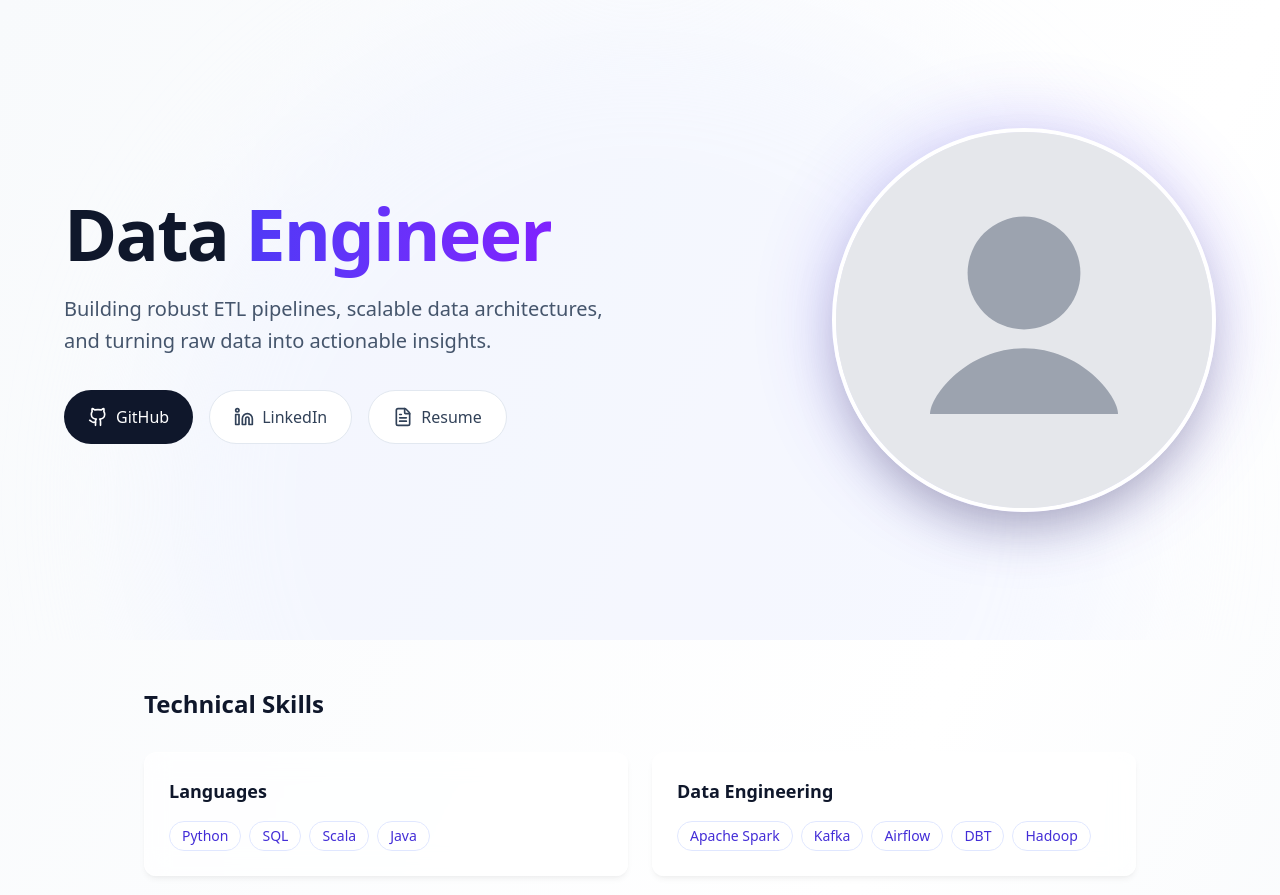
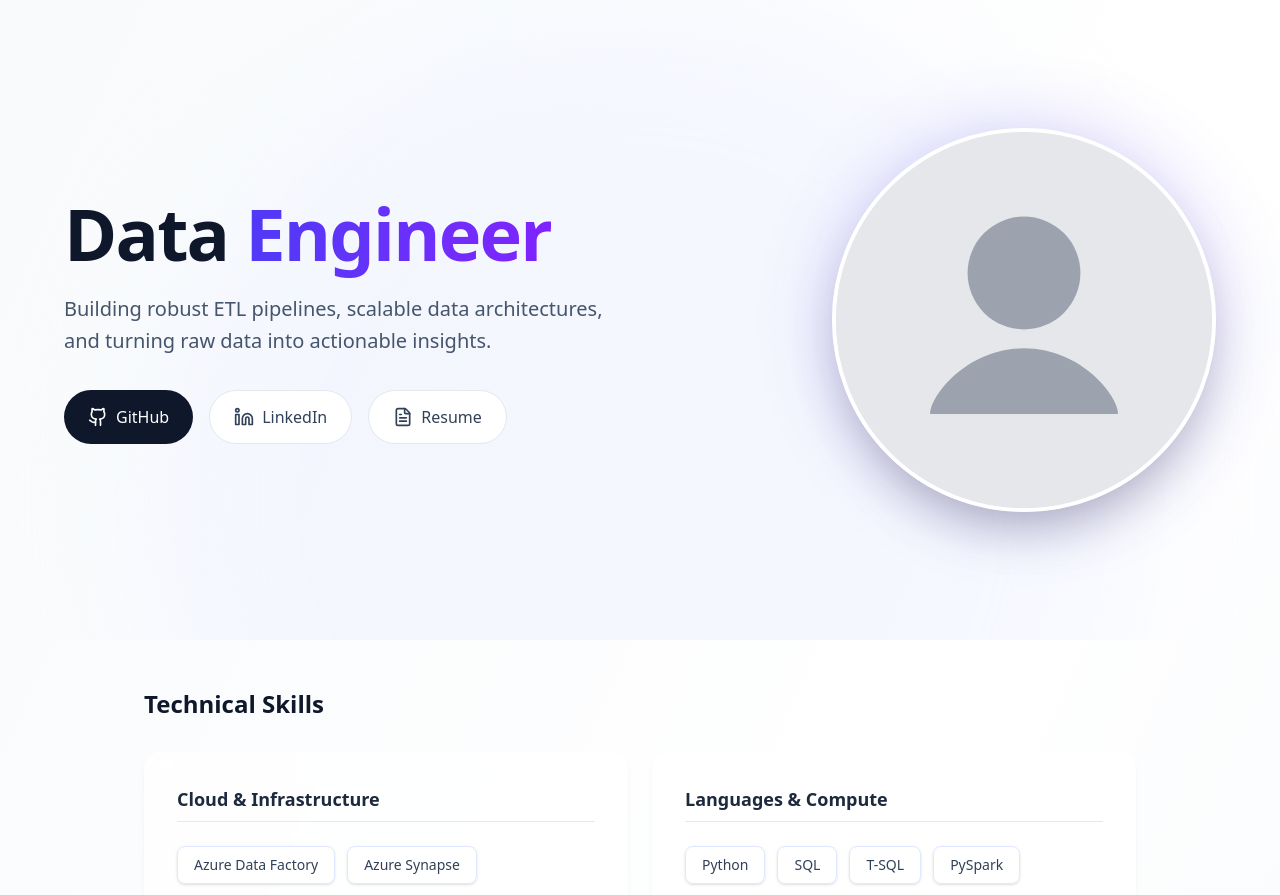
Before and after one commit to Vishesh-1/Portfolio, a Next.js app: page / in a window 1280 px wide. Shown: the top 895 px of the page. Built offline with nearby package versions, Linux system fonts and the light colour scheme.

Commit message:
Fine tuned the UI

```diff
--- a/app/page.tsx
+++ b/app/page.tsx
@@ -10,10 +10,22 @@ export default async function Home() {
   const experiences = await getExperiences();
 
   const skills = [
-    { category: "Languages", items: ["Python", "SQL", "Scala", "Java"] },
-    { category: "Data Engineering", items: ["Apache Spark", "Kafka", "Airflow", "DBT", "Hadoop"] },
-    { category: "Cloud & DevOps", items: ["AWS", "Docker", "Kubernetes", "Terraform", "Git"] },
-    { category: "Databases", items: ["PostgreSQL", "MongoDB", "Snowflake", "BigQuery"] },
+    {
+      category: "Cloud & Infrastructure",
+      items: ["Azure Data Factory", "Azure Synapse", "Azure Blob Storage", "Azure Logic Apps", "Microsoft Fabric", "Databricks"]
+    },
+    {
+      category: "Languages & Compute",
+      items: ["Python", "SQL", "T-SQL", "PySpark"]
+    },
+    {
+      category: "Architecture & Concepts",
+      items: ["ETL/ELT Design", "Data Warehousing", "Dimensional Modeling"]
+    },
+    {
+      category: "Tools & DevOps",
+      items: ["SQL Server", "Git", "Azure Dev-Ops"]
+    },
   ];
 
   return (
@@ -24,11 +36,13 @@ export default async function Home() {
         <h2 className="text-2xl font-bold text-slate-900 mb-8">Technical Skills</h2>
         <div className="grid grid-cols-1 md:grid-cols-2 gap-6">
           {skills.map((skillGroup) => (
-            <div key={skillGroup.category} className="glass-card rounded-xl p-6 hover:-translate-y-1 transition-transform duration-300">
-              <h3 className="text-lg font-semibold text-slate-900 mb-4">{skillGroup.category}</h3>
-              <div className="flex flex-wrap gap-2">
+            <div key={skillGroup.category} className="glass-card rounded-2xl p-8 hover:-translate-y-1 transition-transform duration-300 border border-white/60">
+              <h3 className="text-lg font-bold text-slate-800 mb-6 flex items-center gap-2 border-b border-indigo-100 pb-2">
+                {skillGroup.category}
+              </h3>
+              <div className="flex flex-wrap gap-3">
                 {skillGroup.items.map((item) => (
-                  <span key={item} className="px-3 py-1 bg-white/50 border border-indigo-100 text-indigo-700 text-sm rounded-full font-medium">
+                  <span key={item} className="px-4 py-2 bg-white/70 border border-indigo-100 text-slate-700 text-sm rounded-lg font-medium shadow-sm hover:border-indigo-300 hover:text-indigo-700 transition-colors">
                     {item}
                   </span>
                 ))}
```
